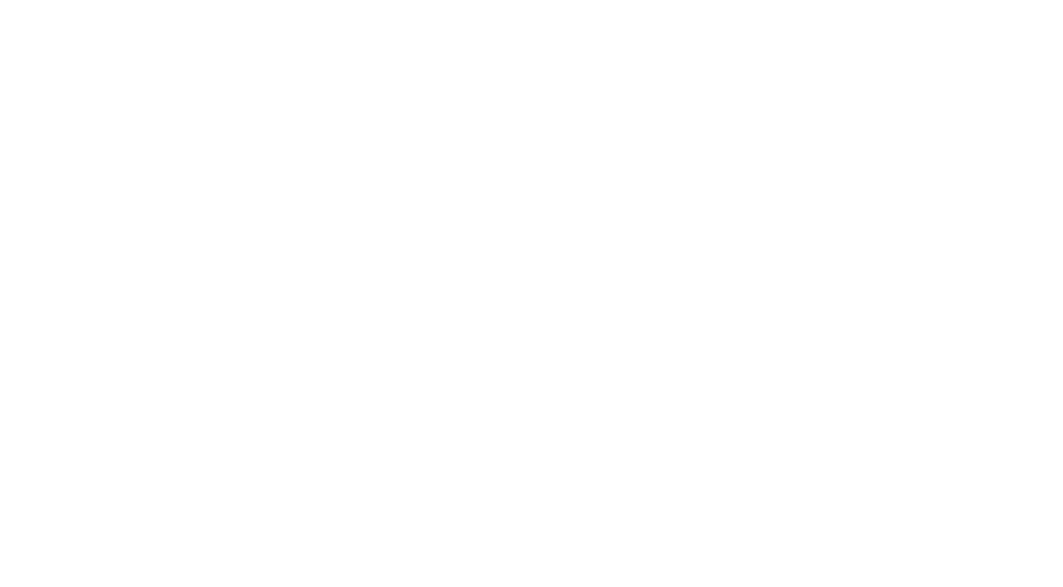
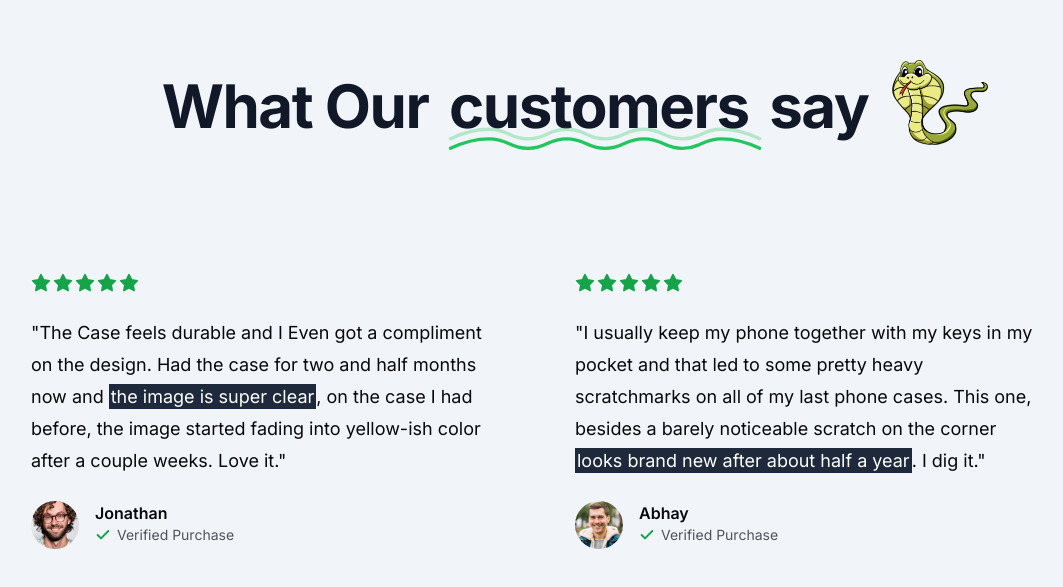
Before and after one commit to abhay-raj19/SnakeCase, a Next.js app: page / in a window 1280 px wide. Shown: the part 1031-1618 px from the top of the page, without its empty margins (65-1128 px from the left). Before the commit the page ends 995 px from the top, so only its background shows below. Built offline with nearby package versions, Linux system fonts and the light colour scheme; no server answers.

Commit message:
feat:Review_section
Signed-off-by: abhay-raj19 <rajpootabhay423@gmail.com>

```diff
--- a/app/page.tsx
+++ b/app/page.tsx
@@ -1,4 +1,6 @@
+/* eslint-disable react/no-unescaped-entities */
 /* eslint-disable @next/next/no-img-element */
+import { Icons } from "@/components/Icons";
 import MaxwidthWrapper from "@/components/MaxwidthWrapper";
 import Phone from "@/components/Phone";
 import { Check, Star } from "lucide-react";
@@ -79,7 +81,7 @@
                     <Star className="h-4 w-4 text-green-600 fill-green-600" />
                   </div>
                   <p>
-                    <span className="font-semibold">1.250</span> happy customers
+                    <span className="font-semibold">1,250</span> happy customers
                   </p>
                 </div>
               </div>
@@ -103,6 +105,98 @@
           </div>
         </MaxwidthWrapper>
       </section>
+
+      {/* Value propositon Section */}
+      <section className="bg-slate-100 py-24">
+        <MaxwidthWrapper className="flex flex-col items-center gap-16 sm:gap-32">
+          <div className="flex flex-col lg:flex-row items-center gap-4 sm:gap-6">
+            <h2 className="order-1 mt-2 tracking-tight text-center text-balance !leading-tight font-bold text-5xl md:text-6xl text-gray-900">
+              What Our{" "}
+              <span className="relative px-2">
+                customers{" "}
+                <Icons.Underline className="hidden sm:block pointer-events-none absolute inset-x-0 -bottom-6 text-green-500" />
+              </span>{" "}
+              say
+            </h2>
+            <img
+              src="/snake-2.png"
+              alt="snakepng"
+              className="order-0 w-24 lg:order-2"
+            />
+          </div>
+
+          <div className="mx-auto grid max-w-2xl grid-cols-1 px-4 lg:mx-0 lg:max-w-none lg:grid-cols-2 gap-y-16">
+            <div className="flex flex-auto flex-col gap-4 lg:pr-8 xl:pr-20">
+              <div className="flex gap-0.5 mb-2">
+                <Star className="h-5 w-5 text-green-600 fill-green-600" />
+                <Star className="h-5 w-5 text-green-600 fill-green-600" />
+                <Star className="h-5 w-5 text-green-600 fill-green-600" />
+                <Star className="h-5 w-5 text-green-600 fill-green-600" />
+                <Star className="h-5 w-5 text-green-600 fill-green-600" />
+              </div>
+              <div className="text-lg leading-8">
+                <p>
+                  "The Case feels durable and I Even got a compliment on the
+                  design. Had the case for two and half months now and{" "}
+                  <span className="p-0.5 bg-slate-800 text-white">
+                    the image is super clear
+                  </span>
+                  , on the case I had before, the image started fading into
+                  yellow-ish color after a couple weeks. Love it."
+                </p>
+              </div>
+              <div className="flex gap-4 mt-2">
+                <img
+                  src="/users/user-1.png"
+                  alt="user"
+                  className="rounded-full h-12 w-12 object-cover"
+                />
+                <div className="flex flex-col">
+                  <p className="font-semibold">Jonathan</p>
+                  <div className="flex gap-1.5 items-center text-zinc-600">
+                    <Check className="h-4 w-4 stroke-[3px] text-green-600" />
+                    <p className="text-sm">Verified Purchase</p>
+                  </div>
+                </div>
+              </div>
+            </div>
+            <div className="flex flex-auto flex-col gap-4 lg:pr-8 xl:pr-20">
+              <div className="flex gap-0.5 mb-2">
+                <Star className="h-5 w-5 text-green-600 fill-green-600" />
+                <Star className="h-5 w-5 text-green-600 fill-green-600" />
+                <Star className="h-5 w-5 text-green-600 fill-green-600" />
+                <Star className="h-5 w-5 text-green-600 fill-green-600" />
+                <Star className="h-5 w-5 text-green-600 fill-green-600" />
+              </div>
+              <div className="text-lg leading-8">
+                <p>
+                  "I usually keep my phone together with my keys in my pocket and that led to some pretty heavy scratchmarks on all of my last phone cases. This one, besides a barely noticeable scratch on the corner{" "}
+                  <span className="p-0.5 bg-slate-800 text-white">
+                    looks brand new after about half a year
+                  </span>
+                  . I dig it."
+                </p>
+              </div>
+              <div className="flex gap-4 mt-2">
+                <img
+                  src="/users/user-4.jpg"
+                  alt="user"
+                  className="rounded-full h-12 w-12 object-cover"
+                />
+                <div className="flex flex-col">
+                  <p className="font-semibold">Abhay</p>
+                  <div className="flex gap-1.5 items-center text-zinc-600">
+                    <Check className="h-4 w-4 stroke-[3px] text-green-600" />
+                    <p className="text-sm">Verified Purchase</p>
+                  </div>
+                </div>
+              </div>
+            </div>
+          </div>
+        </MaxwidthWrapper>
+
+
+      </section>
     </div>
   );
 }
--- /dev/null
+++ b/components/Icons.tsx
@@ -0,0 +1,22 @@
+import { LucideProps, Underline } from "lucide-react";
+
+export const Icons = {
+  Underline: (props: LucideProps) => (
+    <svg {...props} viewBox="0 0 687 155">
+      <g
+        stroke="currentColor"
+        strokeWidth="7"
+        fill="none"
+        fillRule="evenodd"
+        strokeLinecap="round"
+        strokeLinejoin="round"
+      >
+        <path
+          d="M20 98c27-13.3333333 54-20 81-20 40.5 0 40.5 20 81 20s40.626917-20 81-20 40.123083 20 80.5 20 40.5-20 81-20 40.5 20 81 20 40.626917-20 81-20c26.915389 0 53.748722 6.6666667 80.5 20"
+          opacity=".3"
+        ></path>
+        <path d="M20 118c27-13.3333333 54-20 81-20 40.5 0 40.5 20 81 20s40.626917-20 81-20 40.123083 20 80.5 20 40.5-20 81-20 40.5 20 81 20 40.626917-20 81-20c26.915389 0 53.748722 6.6666667 80.5 20"></path>
+      </g>
+    </svg>
+  ),
+};
```
